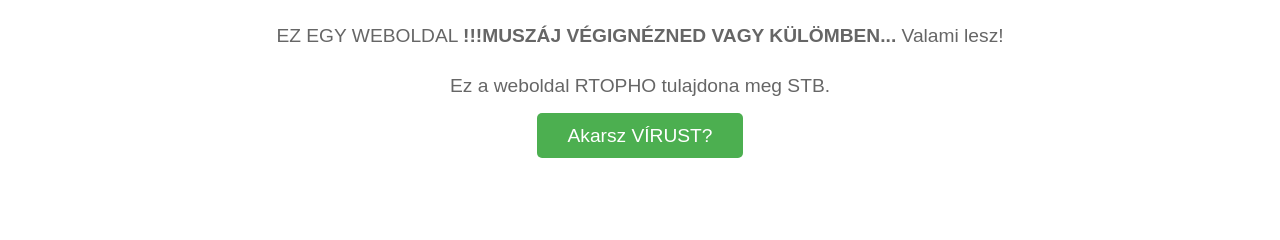
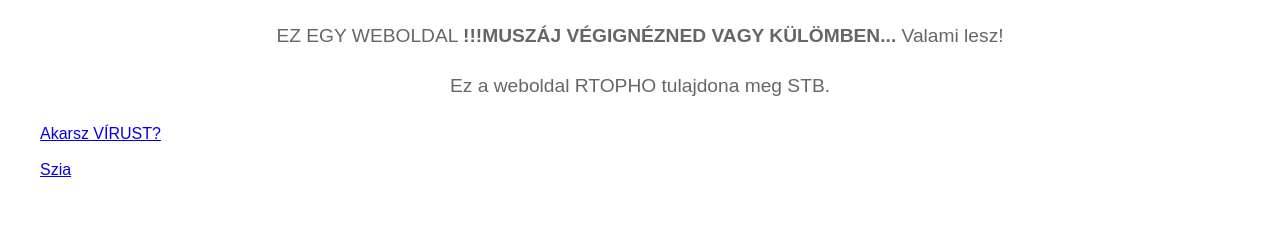
Before and after one commit to ERETWA666/covid-19, a plain HTML site: page index.html in a window 1280 px wide. Shown: the part 220-460 px from the top of the page. Drawn offline with Linux system fonts and the light colour scheme.

Commit message:
Update index.html

```diff
--- a/index.html
+++ b/index.html
@@ -4,7 +4,7 @@
 <head>
     <meta charset="UTF-8">
     <meta name="viewport" content="width=device-width, initial-scale=1.0">
-    <title> Random Főoldal</title>
+    <title>Random Főoldal</title>
     <link rel="stylesheet" href="styles.css">
 </head>
 
@@ -31,9 +31,16 @@
         <h1>HELOOOOOOOOO!</h1>
         <p>EZ EGY WEBOLDAL <strong>!!!MUSZÁJ VÉGIGNÉZNED VAGY KÜLÖMBEN...</strong> Valami lesz!</p>
         <p>Ez a weboldal RTOPHO tulajdona meg STB.</p>
-        <a href="gatya.html" class="btn" target="_self">Akarsz VÍRUST?</a>
+
+        <!-- Gombok (nem stílusozva) -->
+        <div style="text-align: left; margin-bottom: 10px;">
+            <a href="gatya.html">Akarsz VÍRUST?</a>
+        </div>
+
+        <div style="text-align: left;">
+            <a href="https://chatgpt.com/">Szia</a>
+        </div>
     </section>
-
 
     <!-- Előnyök -->
     <section id="advantages">
```
